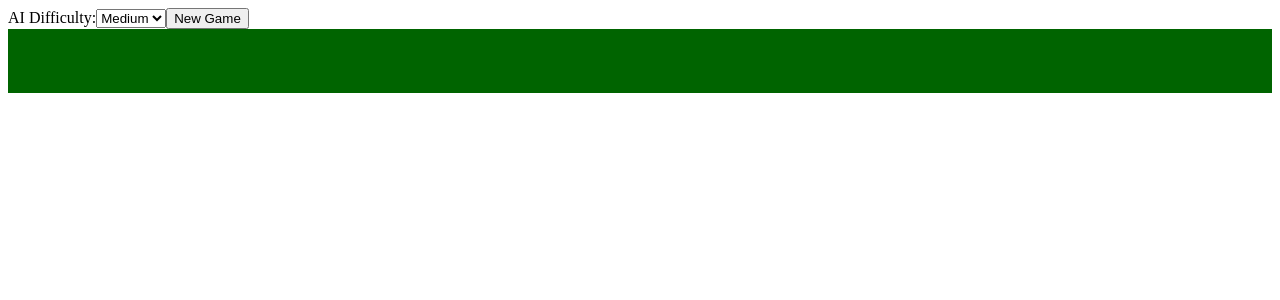
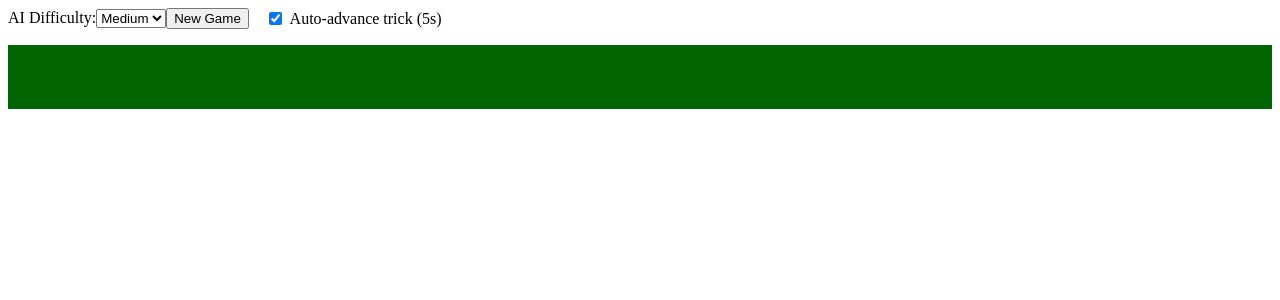
Before and after one commit to nalthoff/AI-Euchre, an Angular app: page / in a window 1280 px wide. Shown: the top 300 px of the page. Built offline with nearby package versions, Linux system fonts and the light colour scheme.

Commit message:
added "auto advance"

```diff
--- a/src/app/app.component.html
+++ b/src/app/app.component.html
@@ -1,4 +1,10 @@
 <div class="app-container">
-  <app-new-game></app-new-game>
-  <app-game-board></app-game-board>
+  <div style="display: flex; align-items: center; gap: 1rem; margin-bottom: 1rem;">
+    <app-new-game></app-new-game>
+    <label style="display: flex; align-items: center; gap: 0.3rem; font-size: 1rem;">
+      <input type="checkbox" [(ngModel)]="autoAdvance" />
+      Auto-advance trick (5s)
+    </label>
+  </div>
+  <app-game-board [autoAdvance]="autoAdvance"></app-game-board>
 </div>
--- a/src/app/app.component.ts
+++ b/src/app/app.component.ts
@@ -11,11 +11,9 @@ import { GameBoardComponent } from './game-board/game-board.component';
     NewGameComponent,           // <app-new-game>
     GameBoardComponent          // <app-game-board>
   ],
-  template: `
-    <div class="app-container">
-      <app-new-game></app-new-game>
-      <app-game-board></app-game-board>
-    </div>
-  `
+  templateUrl: './app.component.html',
+  styleUrls: ['./app.component.scss']
 })
-export class AppComponent {}
+export class AppComponent {
+  autoAdvance = true;
+}
--- a/src/app/game-board/game-board.component.ts
+++ b/src/app/game-board/game-board.component.ts
@@ -1,4 +1,4 @@
-import { Component, OnInit, OnDestroy } from '@angular/core';
+import { Component, OnInit, OnDestroy, Input } from '@angular/core';
 import { CommonModule } from '@angular/common';
 import { Subscription } from 'rxjs';            // ← import
 import { GameService, Card } from '../services/game.service';
@@ -15,6 +15,8 @@ import { CardUtils } from '../services/card-utils.service';
 })
 
 export class GameBoardComponent implements OnInit, OnDestroy {
+  @Input() autoAdvance = true;
+
   private sub = new Subscription();
   private handStartedsub = new Subscription();
   private autoAdvanceTimeout: any = null;
@@ -57,14 +59,16 @@ export class GameBoardComponent implements OnInit, OnDestroy {
 
   // expose trick array for template
   get currentTrick() {
-    // If trick is full, start auto-advance timer
-    if (this.gameSvc.currentTrick.length === 4 && !this.autoAdvanceTimeout) {
-      this.autoAdvanceTimeout = setTimeout(() => {
-        this.onAdvanceTrick();
-      }, 5000);
+    // If trick is full, start auto-advance timer if enabled
+    if (this.gameSvc.currentTrick.length === 4) {
+      if (this.autoAdvance && !this.autoAdvanceTimeout) {
+        this.autoAdvanceTimeout = setTimeout(() => {
+          this.onAdvanceTrick();
+        }, 5000);
+      }
     }
-    // If trick is not full, clear any pending timer
-    if (this.gameSvc.currentTrick.length < 4 && this.autoAdvanceTimeout) {
+    // If trick is not full or autoAdvance is off, clear any pending timer
+    if ((this.gameSvc.currentTrick.length < 4 || !this.autoAdvance) && this.autoAdvanceTimeout) {
       clearTimeout(this.autoAdvanceTimeout);
       this.autoAdvanceTimeout = null;
     }
@@ -132,7 +136,12 @@ export class GameBoardComponent implements OnInit, OnDestroy {
         // back to you—stop AI
         break;
       }
-
+      // Check if this AI has any cards left
+      const hand = this.gameSvc.currentHands[next];
+      if (!hand || hand.length === 0) {
+        // Hand is over, stop AI
+        break;
+      }
       const aiCard = this.aiService.getAIMove(
         next,
         this.gameSvc.currentHands,
@@ -140,11 +149,6 @@ export class GameBoardComponent implements OnInit, OnDestroy {
         this.gameSvc.trump!,
         this.gameSvc.difficulty
       );
-
-      // if *this* AI has no cards, the hand is truly over—stop all play
-      if (!aiCard) {
-        break;
-      }
       // Animate AI card play
       this.flyingCard = { card: aiCard, fromSeat: next };
       this.flyingCardAnimation = true;
@@ -175,8 +179,7 @@ export class GameBoardComponent implements OnInit, OnDestroy {
   restart(): void {
     // Preserve previously chosen difficulty
     this.gameSvc.dealHands();
-    // If you want AI to lead immediately (e.g. if leader ≠ 0), kick off:
-    this.startTrick();
+    // Do NOT call this.startTrick() here; let the ordering phase begin naturally
   }
 
   // Dynamically return whatever the service currently has
```
